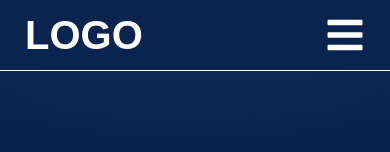
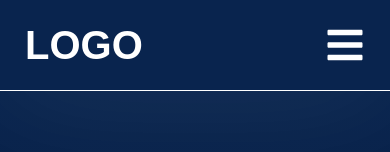
Before and after one commit to Cornerstone-04/nft-web-design, a React (Create React App) app: page / in a window 390 px wide. Shown: the top 152 px of the page. Built offline with nearby package versions, Linux system fonts and the light colour scheme.

Commit message:
adjust mobile navbar padding

```diff
--- a/src/styles/header.css
+++ b/src/styles/header.css
@@ -84,7 +84,7 @@
 
 @media only screen and (max-width: 1024px) {
   .header {
-    padding: 0px 25px;
+    padding: 10px 25px;
     width: calc(100% - 50px);
     position: sticky;
     top: 0;
```
